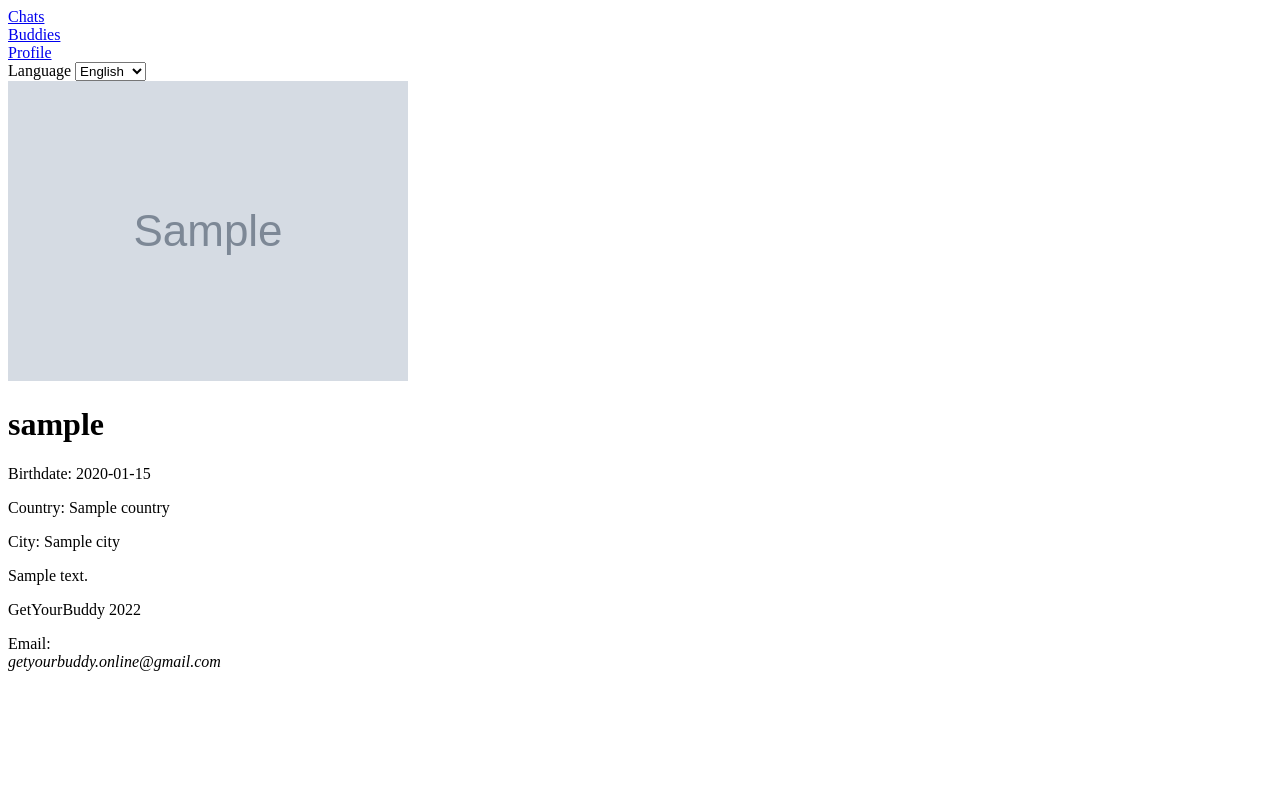
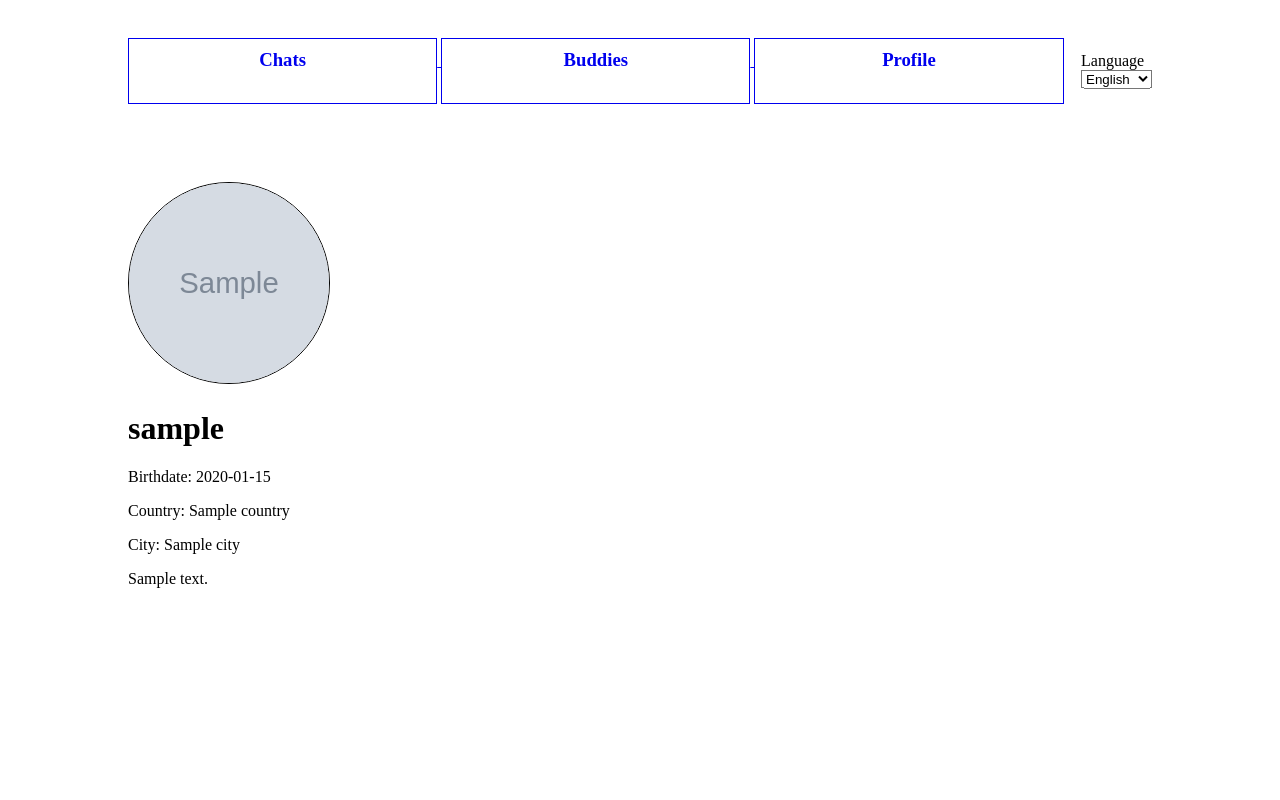
Before and after one commit to Muradmustafayev-03/GetYourBuddy, a Django app: template app/templates/en/profile.html in a window 1280 px wide. Run offline with Django 4.2, Linux system fonts and the light colour scheme; the template is opened without the code that fills it: most values are stand-ins (such as "Sample title", 1, 10 or a date in 2020); grey boxes marked "Sample" are stand-in pictures.

Commit message:
styles for profile.html added image upload featured fixed url-building issue

```diff
--- a/GetYourBuddy/urls.py
+++ b/GetYourBuddy/urls.py
@@ -28,7 +28,7 @@ urlpatterns = [
     path('<str:lang>/welcome/', app.views.welcome, name='welcome'),
     path('<str:lang>/login/', app.views.login_request, name='login'),
     path('<str:lang>/registration/', app.views.registration, name='registration'),
-    path('<str:lang>/profile/', app.views.profile, name='profile'),
+    path('<str:lang>/profile/<str:user_id>/', app.views.profile, name='profile'),
 ]
 
 if settings.DEBUG:
--- /dev/null
+++ b/app/static/css/all.css
@@ -0,0 +1,79 @@
+/* Desktops and laptops ----------- */
+@media only screen
+and (min-width : 1024px) {
+ 	body {
+ 		margin: 0px;
+ 		height: 100vh;
+    	display: grid;
+  		grid-template-columns: 3fr 4fr 3fr;
+    	grid-template-rows: 1fr 4fr 1fr;
+    	grid-gap: 1rem;
+ 	}
+
+	header, footer {
+  		grid-column-start: 1;
+  		grid-column-end: 4;
+  		margin: 1.5%;
+ 	}
+
+ 	header {
+		margin-top: 1%
+ 	}
+
+ 	footer {
+ 		margin-bottom: 0;
+ 	}
+
+	#email {
+ 		margin-bottom: 1%;
+ 	}
+
+ 	main {
+ 		grid-column-start: 2;
+ 	}
+
+ 	.wrapper {
+		border-width: 1px;
+		border-style: solid;
+		border-radius: 10px;
+		text-align: center;
+	}
+
+	.language_switcher {
+		display: inline-block;
+  		position: relative;
+  		float: right;
+  		top: 50%;
+  		transform: translateY(-50%);
+	}
+
+	#language {
+		display: block;
+	}
+
+
+	.site_name {
+		display: block;
+	}
+
+	hr {
+		width: 80%;
+	}
+
+	address {
+		display: inline;
+	}
+}
+
+/* iPads (portrait and landscape) ----------- */
+@media only screen
+and (min-device-width : 768px)
+and (max-device-width : 1024px) {
+/* Styles */
+}
+
+/* Smartphones (portrait and landscape) ----------- */
+@media only screen
+and (max-device-width : 768px) {
+/* Styles */
+}
--- /dev/null
+++ b/app/static/css/profile.css
@@ -0,0 +1,61 @@
+/* Desktops and laptops ----------- */
+@media only screen
+and (min-width : 1024px) {
+	body {
+		grid-template-columns: 1fr;
+	}
+
+	main, header {
+		grid-column-start: 1;
+		grid-column-end: 2;
+		width: 80%;
+		margin:  10%;
+		margin-top: 3%;
+		margin-bottom: 2%;
+	}
+
+	nav {
+		display: inline;
+		vertical-align: middle;
+	}
+
+	.navlink {
+		display: inline-block;
+		width: 30%;
+		text-align: center;
+		border: solid;
+		border-width: 1px;
+		margin: 0;
+		height: 100%;
+	}
+
+	.navlink h3 {
+		position: relative;
+		margin: 10px;
+	}
+
+	.language_switcher {
+
+	}
+
+ 	#profile_photo {
+ 		width:  200px;
+ 		height: 200px;
+ 		border: solid;
+ 		border-radius: 50%;
+ 		border-width: 1px;
+ 	}
+}
+
+/* iPads (portrait and landscape) ----------- */
+@media only screen
+and (min-device-width : 768px)
+and (max-device-width : 1024px) {
+/* Styles */
+}
+
+/* Smartphones (portrait and landscape) ----------- */
+@media only screen
+and (max-device-width : 768px) {
+/* Styles */
+}
--- a/app/templates/en/profile.html
+++ b/app/templates/en/profile.html
@@ -2,30 +2,34 @@
 <html lang="en">
 <head>
     <meta charset="UTF-8">
+    <link rel="stylesheet" href="/../../static/css/all.css">
+    <link rel="stylesheet" href="/../../static/css/profile.css">
     <title>{{nickname}} | GYB</title>
 </head>
 <body>
     <header>
+        <nav>
             <a href="/en/chats">
-            <div>Chats</div>
+                <div class="navlink"><h3>Chats</h3></div>
             </a>
             <a href="/en/buddies">
-            <div>Buddies</div>
+                <div class="navlink"><h3>Buddies</h3></div>
             </a>
             <a href="/en/profile">
-            <div>Profile</div>
+                <div class="navlink"><h3>Profile</h3></div>
             </a>
+        </nav>
         <div class="language_switcher">
             <label for="language">Language</label>
             <select name="language" id="language" onchange="location = this.value;">
-                <option value="/en/profile">English</option>
-                <option value="/ru/profile">Russian</option>
+                <option value="/en/{{user_id}}">English</option>
+                <option value="/ru/{{user_id}}">Russian</option>
             </select>
         </div>
     </header>
     <main>
         {% if photo %}
-        <img src="{{photo.url}}" alt="profile photo">
+        <img src="{{photo.url}}" alt="profile photo" id="profile_photo">
         {% endif %}
         <h1>{{nickname}}</h1>
         {% if birthdate %}
@@ -41,9 +45,5 @@
         <p>{{bio}}</p>
         {% endif %}
     </main>
-    <footer>
-        <p>GetYourBuddy 2022</p>
-        <div class="contact" id="email">Email: <address>getyourbuddy.online@gmail.com</address></div>
-    </footer>
 </body>
 </html>
```
Also changed, not shown: app/views.py (+8 -6 lines), db.sqlite3. Lines whose indentation alone changed are shown as unchanged.
